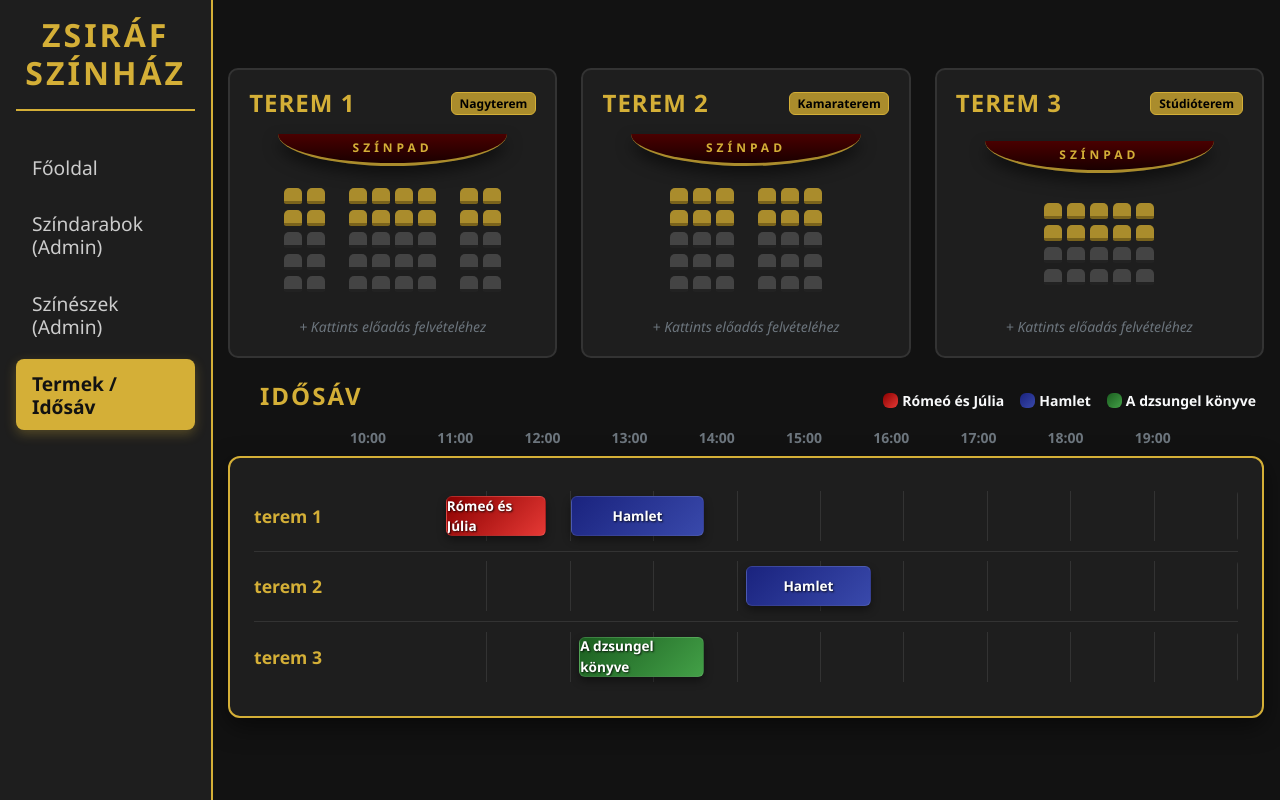
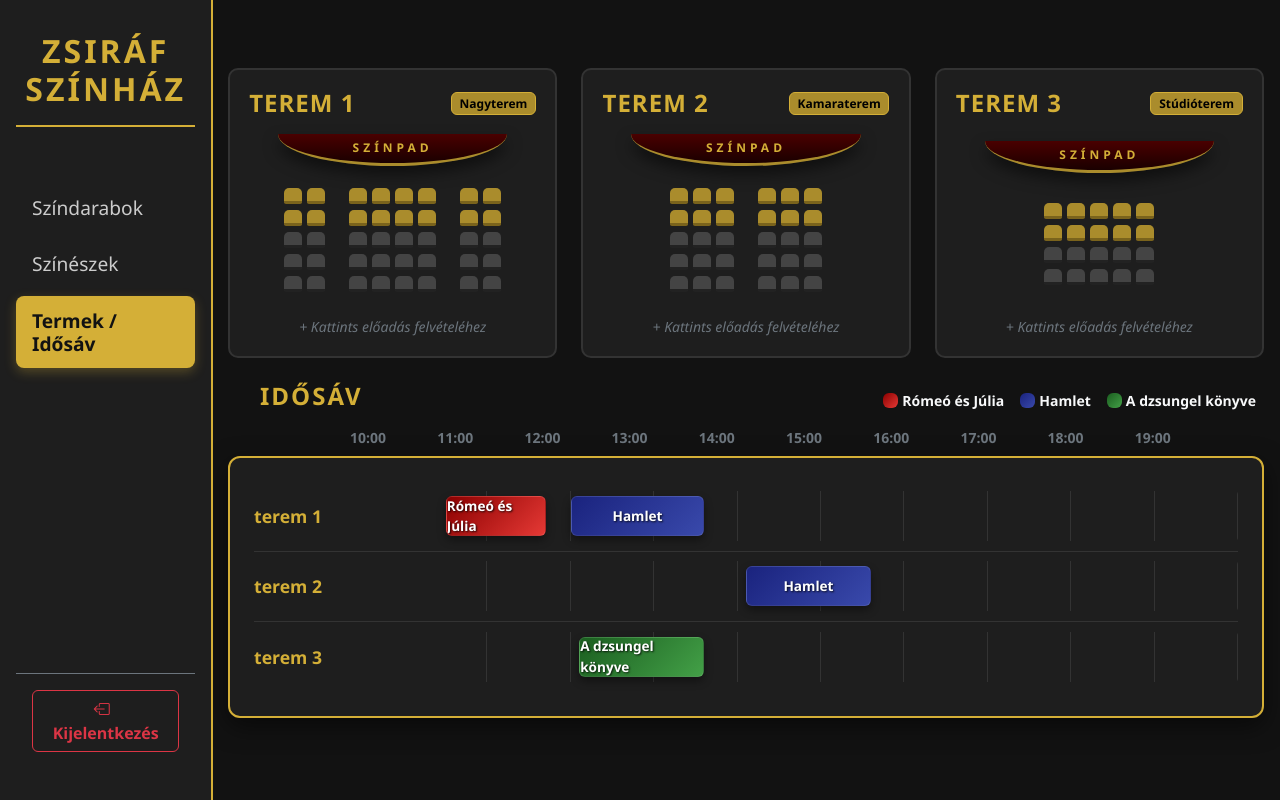
Before and after one commit to imremarci/szinhaz, a Spring Boot app: page /admin in a window 1280 px wide. Run offline with Spring Boot 4, Linux system fonts and the light colour scheme; a user stored in the database is signed in.

Commit message:
kijelentkezés javítás

```diff
--- a/src/main/resources/templates/admin_felulet.html
+++ b/src/main/resources/templates/admin_felulet.html
@@ -15,13 +15,21 @@
 
         <!-- Bal oldali Admin Menü bekötve -->
         <div class="col-12 col-md-3 col-lg-2">
-            <div class="sidebar p-3">
+            <div class="sidebar d-flex flex-column" style="min-height: 100vh;">
                 <h1>Zsiráf Színház</h1>
+
                 <div class="sidebar-menu mt-4">
-                    <h2 th:onclick="|window.location.href='@{/fooldal}'|">Főoldal</h2>
-                    <h2 th:onclick="|window.location.href='@{/admin/darabok}'|">Színdarabok (Admin)</h2>
-                    <h2 th:onclick="|window.location.href='@{/admin/szineszek}'|">Színészek (Admin)</h2>
+                    <!-- A Főoldal sort innen kivettük -->
+                    <h2 th:onclick="|window.location.href='@{/admin/darabok}'|">Színdarabok</h2>
+                    <h2 th:onclick="|window.location.href='@{/admin/szineszek}'|">Színészek</h2>
                     <h2 class="active" th:onclick="|window.location.href='@{/admin}'|">Termek / Idősáv</h2>
+                </div>
+
+                <!-- Kijelentkezés gomb a bal oldali sáv alján -->
+                <div class="mt-auto p-3 border-top border-secondary">
+                    <a th:href="@{/kijelentkezes}" class="btn btn-outline-danger w-100 fw-bold">
+                        <i class="bi bi-box-arrow-left me-2"></i>Kijelentkezés
+                    </a>
                 </div>
             </div>
         </div>
```
Also changed, not shown: src/main/resources/templates/szindarabok_admin.html (+10 -4 lines), src/main/resources/templates/szineszek_admin.html (+10 -4 lines).
